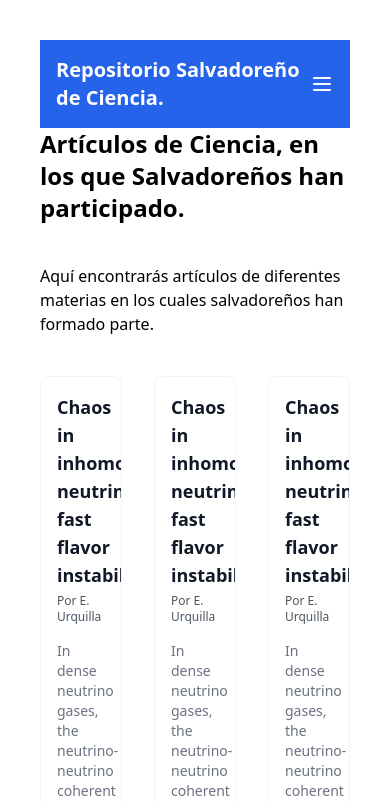
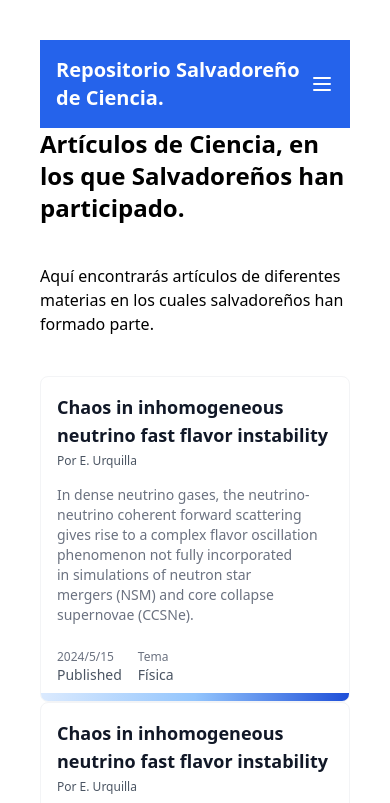
Before and after one commit to jromerooo2/salvadoran_arxiv, a Vue app: page /articulos in a window 390 px wide. Shown: the top 803 px of the page. Built offline with nearby package versions, Linux system fonts and the light colour scheme.

Commit message:
fix resizing for articles phone

```diff
--- a/src/components/Tarjetas.vue
+++ b/src/components/Tarjetas.vue
@@ -1,5 +1,5 @@
 <template>
-    <div class="grid grid-cols-3 gap-8">
+    <div class="md:grid md:grid-cols-3 md:gap-8 flex flex-col">
         <div v-for="x in 5" class="">
             <Tarjeta />
         </div>
```
